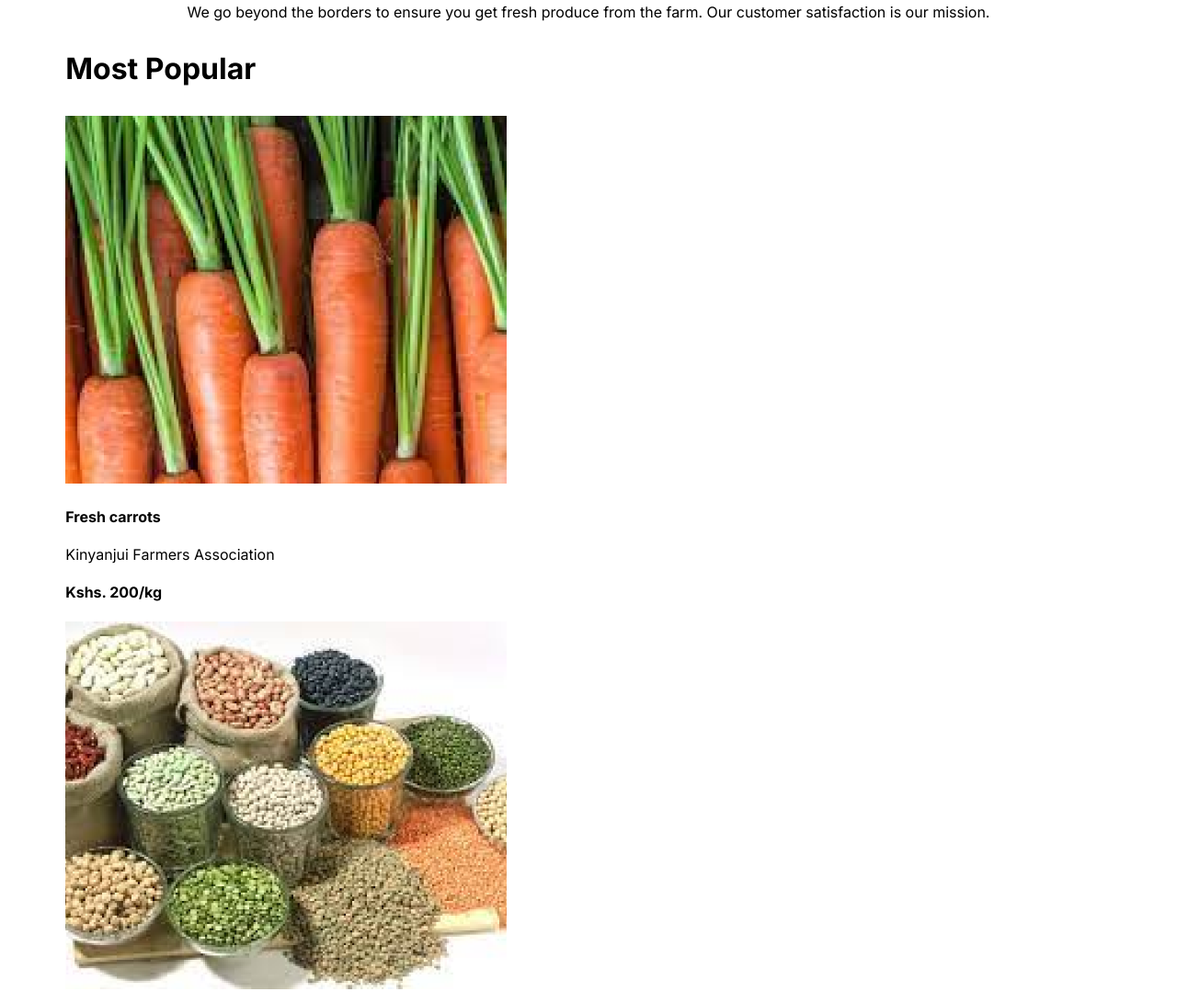
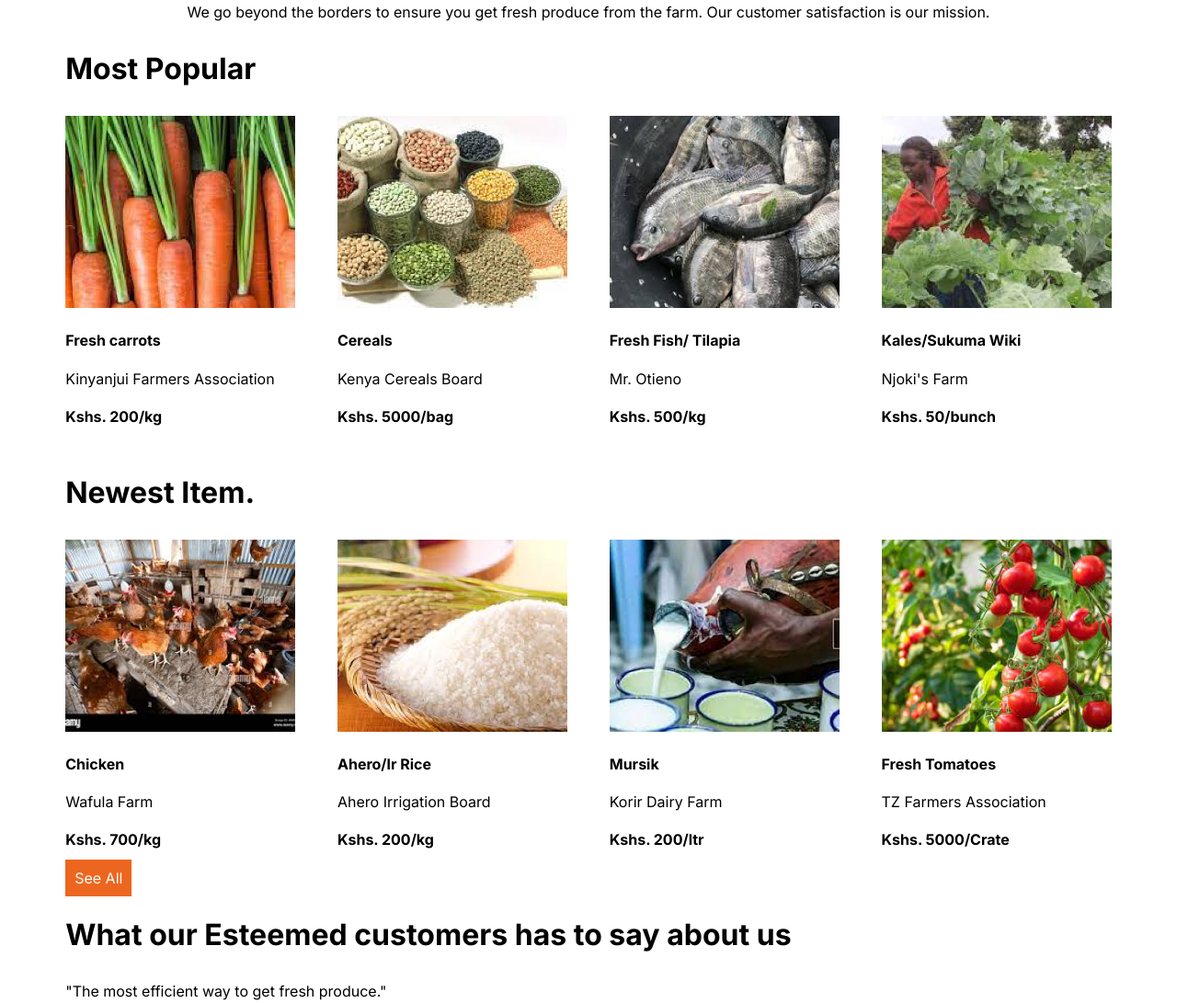
Before and after one commit to Masai11/Week-2-IP-AgriPlus-Website, a plain HTML site: page index.html in a window 1280 px wide. Shown: the part 1255-2346 px from the top of the page at 92% size. Drawn offline with Linux system fonts and the light colour scheme.

Commit message:
Style the products cards

```diff
--- a/index.css
+++ b/index.css
@@ -170,3 +170,17 @@ a {
 .center {
     text-align: center;
 }
+
+.cards {
+    display: flex;
+    justify-content: space-between;
+    align-items: center;
+}
+
+.product-card {
+    width: 22%;
+}
+
+.card-img {
+    width: 100%;
+}
--- a/index.html
+++ b/index.html
@@ -111,8 +111,8 @@
                     farm. Our customer satisfaction is our mission.
                 </p>
             </div>
-            <div class="popular">
-                <h3 class="heading">Most Popular</h3>
+            <h3 class="heading">Most Popular</h3>
+            <div class="cards">
 
                 <div class="product-card">
                     <img class="card-img" src="Assets/carrots.png" alt="" />
@@ -151,8 +151,8 @@
                     </div>
                 </div>
             </div>
-            <div class="newest">
-                <h3 class="heading">Newest Item.</h3>
+            <h3 class="heading">Newest Item.</h3>
+            <div class="cards">
 
                 <div class="product-card">
                     <img class="card-img" src="Assets/chicken.png" alt="" />
```
